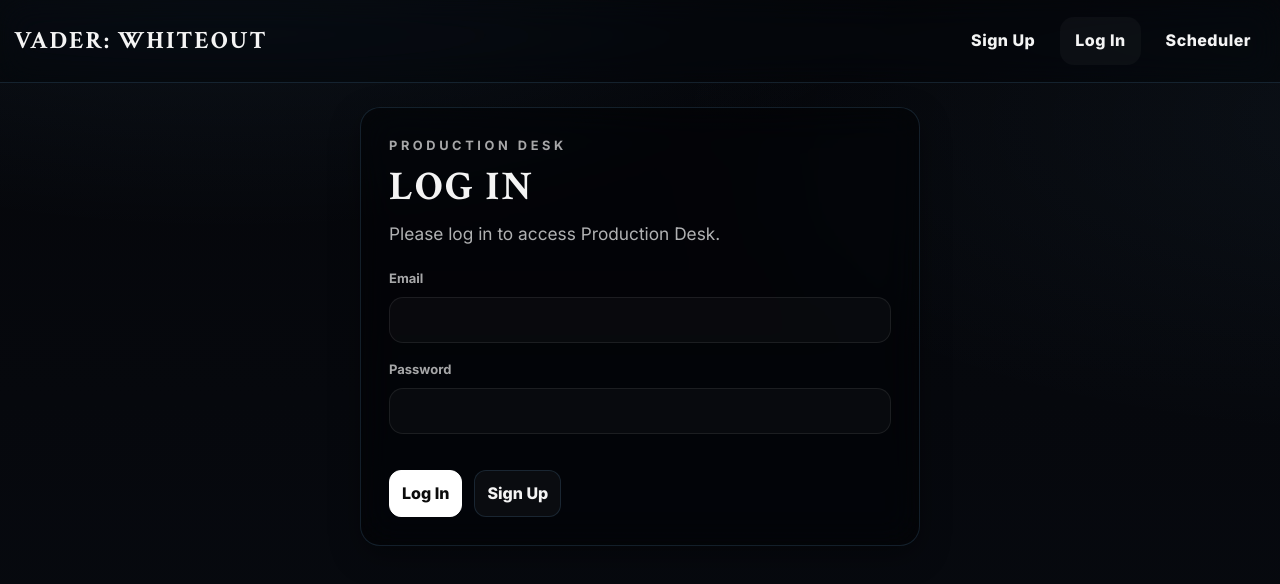
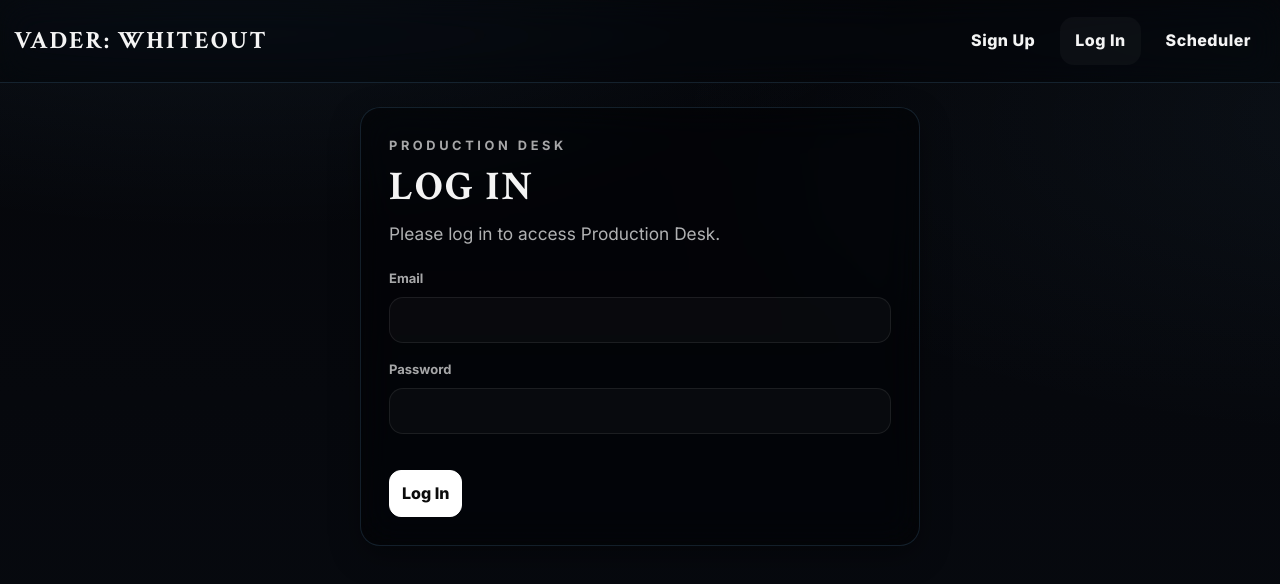
Before and after one commit to Talanezi/vader-whiteout-production-desk, a React (Vite) app in the folder client/: page /#/login in a window 1280 px wide. Shown: the top 584 px of the page. Built offline with nearby package versions, Linux system fonts and the light colour scheme; no server answers.

Commit message:
Remove duplicate signup from login page and keep hash routing

```diff
--- a/client/src/pages/LoginPage.tsx
+++ b/client/src/pages/LoginPage.tsx
@@ -55,9 +55,6 @@ function LoginPage() {
             <button className="vw-btn vw-btn-primary" type="submit" disabled={submitting}>
               {submitting ? 'Logging in…' : 'Log In'}
             </button>
-            <a className="vw-btn" href="/scheduler/#/signup">
-              Sign Up
-            </a>
           </div>
         </form>
       </section>
```
